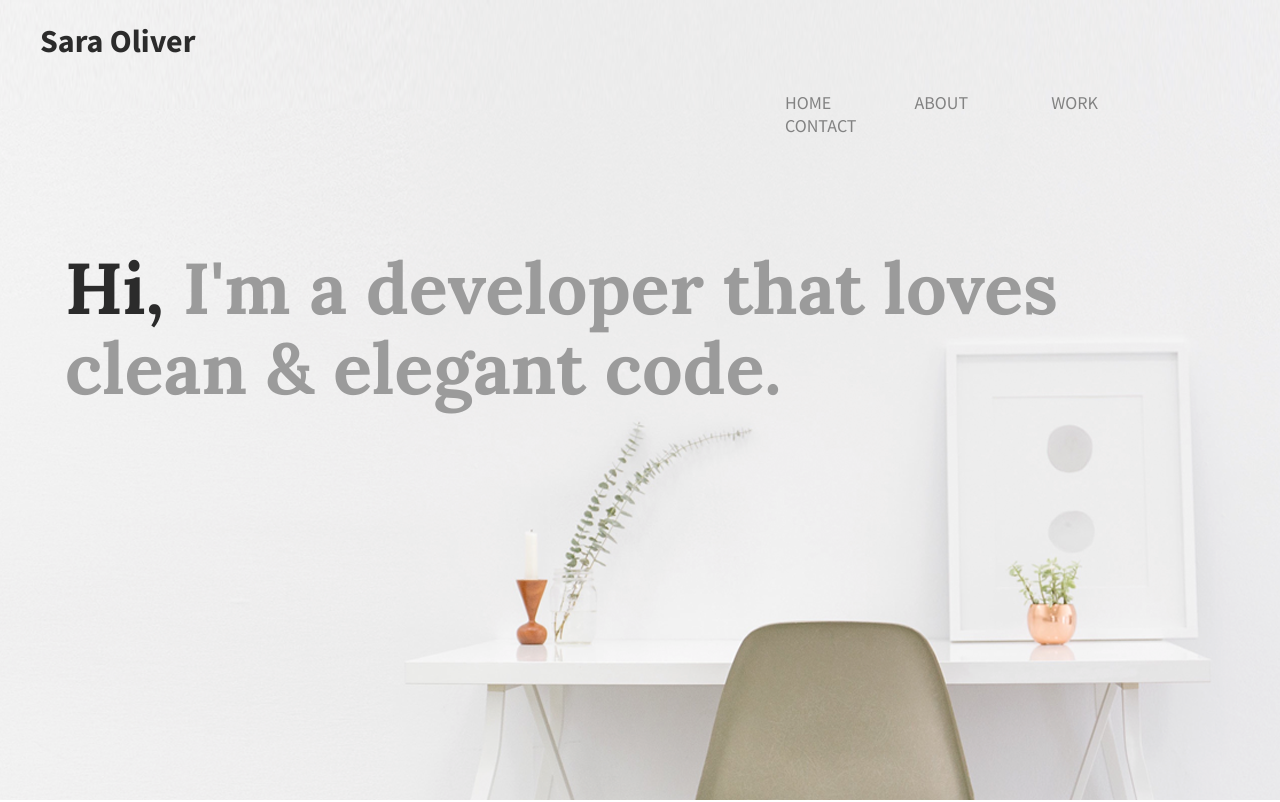
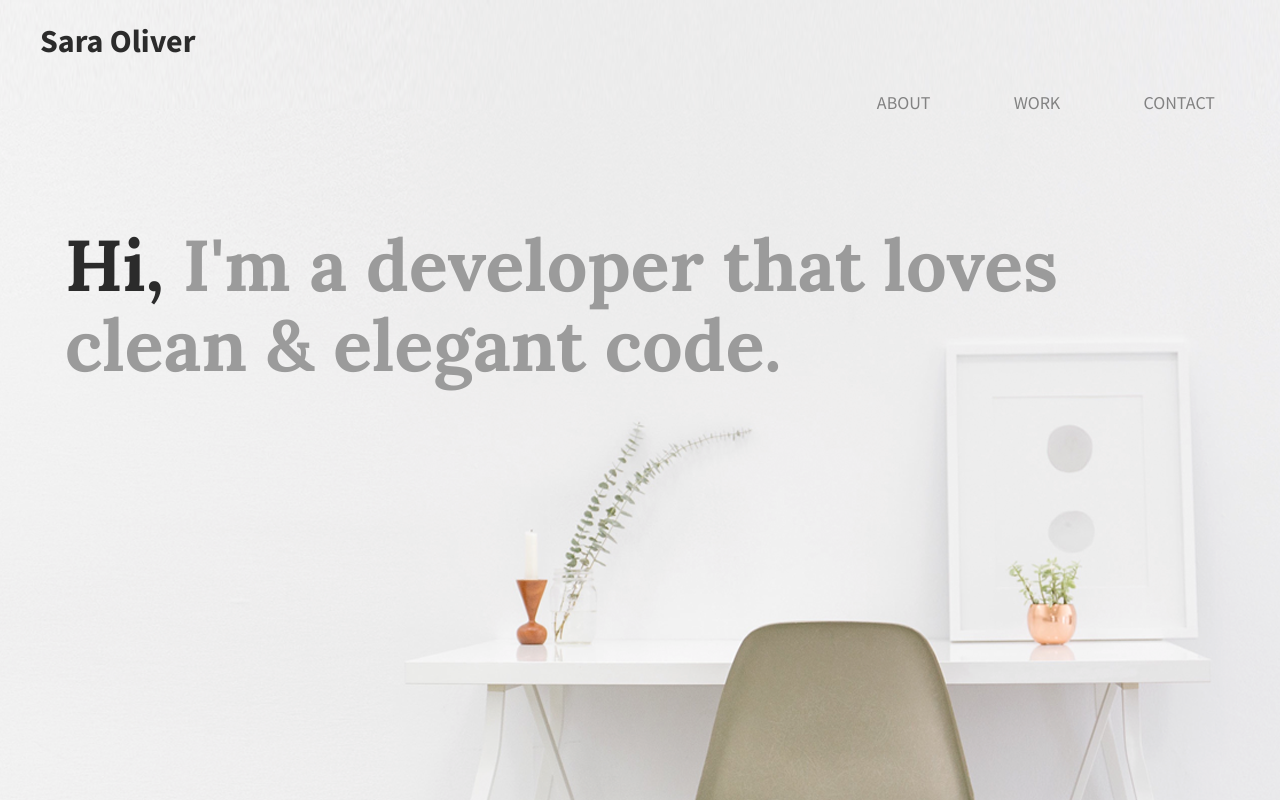
Before and after one commit to SOliv1/SOliv1-profile-frontEnd-1, a plain HTML site: page index.html in a window 1280 px wide. Shown: the top 802 px of the page. Drawn offline with Linux system fonts and the light colour scheme.

Commit message:
Update index.html

```diff
--- a/index.html
+++ b/index.html
@@ -12,7 +12,7 @@
 </head>
 
 <body>
-    <header id="home">
+    <header id="#home">
         <div class="full-width">
             <div class="half-width">
                 <h1>Sara Oliver</h1>
@@ -20,10 +20,9 @@
             <div class="half-width">
                 <nav>
                     <ul>
-                        <li><a href="#home">Home</a></li>
-                        <li><a href="#about">About</a></li>
-                        <li><a href="#work">Work</a></li>
-                        <li><a href="#contact">Contact</a></li>
+                       <li><a href="#about">About</a></li>
+                       <li><a href="#work">Work</a></li>
+                       <li><a href="#contact">Contact</a></li>
                     </ul>
                 </nav>
             </div>
@@ -90,6 +89,9 @@
                         <li><a target="_blank" href="https://github.com"><img src="img/github.png" alt="github icon" /></a></li>
                     </ul>
                 </div>
+                <p class="float-end mb-1">
+                  <a href="#">Back to top</a>
+                </p>
             </div>
         </footer>
     </main>
```
